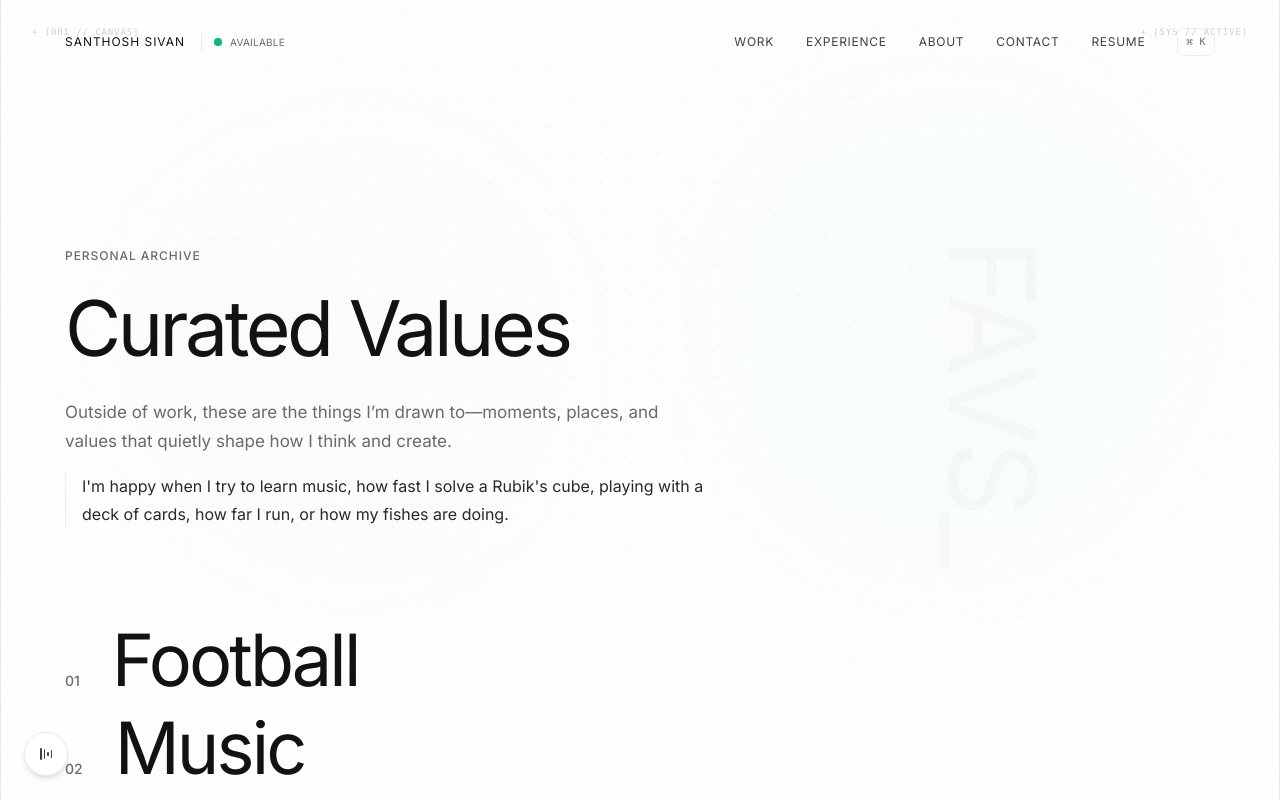
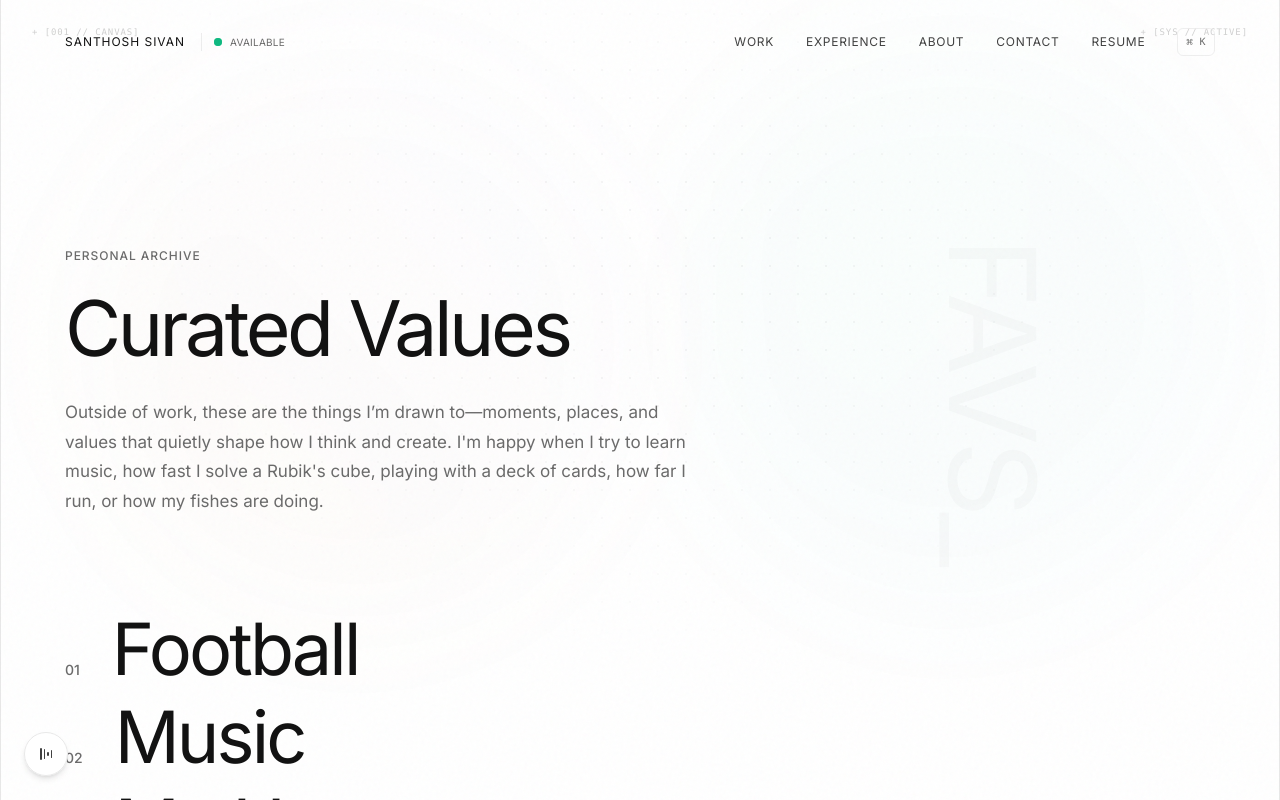
Before and after one commit to sssanthoshsivan/santhoshsivan_portfolio, a Next.js app: page /favourites in a window 1280 px wide. Shown: the top 800 px of the page. Built offline with nearby package versions, Linux system fonts and the light colour scheme.

Commit message:
Merge Curated Values intro sentences into a single paragraph

```diff
--- a/src/app/favourites/page.jsx
+++ b/src/app/favourites/page.jsx
@@ -59,14 +59,9 @@ function Favourites() {
             <h1 className="text-[clamp(42px,6vw,82px)] font-[400] tracking-[-0.045em] leading-[0.98] text-foreground mb-8">
                 Curated Values
             </h1>
-            <div className="flex flex-col gap-4 max-w-[640px]">
-              <p className="text-[15px] md:text-[17px] text-muted-foreground leading-[1.7] font-[400]">
-                Outside of work, these are the things I’m drawn to—moments, places, and values that quietly shape how I think and create.
-              </p>
-              <p className="text-[15px] md:text-[16px] text-foreground/90 leading-[1.75] font-[400] pl-4 border-l border-border/80">
-                I'm happy when I try to learn music, how fast I solve a Rubik's cube, playing with a deck of cards, how far I run, or how my fishes are doing.
-              </p>
-            </div>
+            <p className="text-[15px] md:text-[17px] text-muted-foreground leading-[1.75] font-[400] max-w-[640px]">
+              Outside of work, these are the things I’m drawn to—moments, places, and values that quietly shape how I think and create. I'm happy when I try to learn music, how fast I solve a Rubik's cube, playing with a deck of cards, how far I run, or how my fishes are doing.
+            </p>
           </header>
 
           {/* Mobile Grid */}
```
